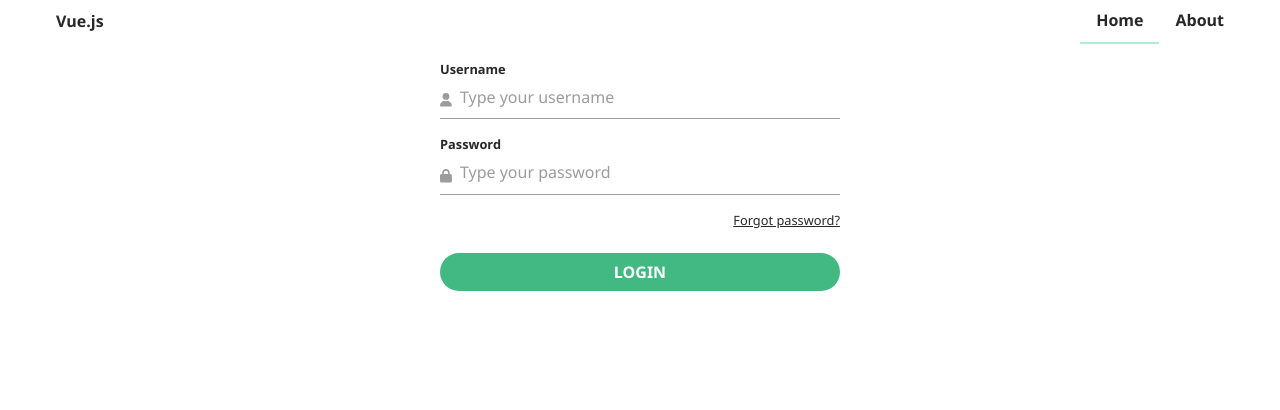
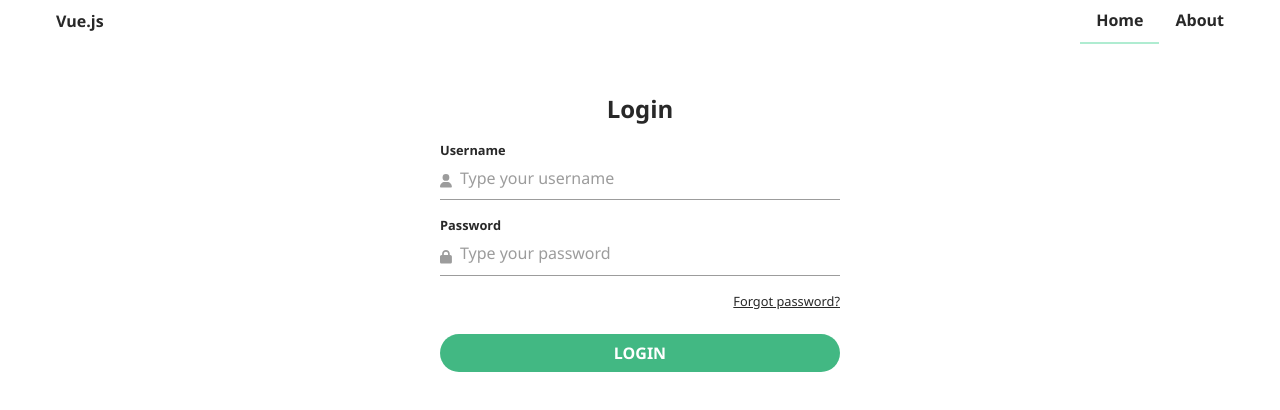
Before and after one commit to MateuszPocwiardowski/CRM, a Vue app: page / in a window 1280 px wide. Shown: the top 410 px of the page. Built offline with nearby package versions, Linux system fonts and the light colour scheme.

Commit message:
Add title for LoginForm

```diff
--- a/src/components/layout/LoginForm.vue
+++ b/src/components/layout/LoginForm.vue
@@ -1,5 +1,6 @@
 <template>
   <form class="form" @submit.prevent="submit">
+    <h3 class="title">Login</h3>
     <div class="form-control">
       <label>Username</label>
       <div class="input-wrapper">
@@ -45,6 +46,12 @@ export default {
   display: flex;
   flex-direction: column;
   gap: 1rem;
+}
+
+.title {
+    font-weight: 600;
+    font-size: 1.5rem;
+    align-self: center;
 }
 
 .form-control {
--- a/src/views/HomeView.vue
+++ b/src/views/HomeView.vue
@@ -19,6 +19,6 @@ export default {
   width: 100%;
   display: flex;
   justify-content: center;
-  padding: 1rem;
+  padding: 3rem 1rem;
 }
 </style>
```
